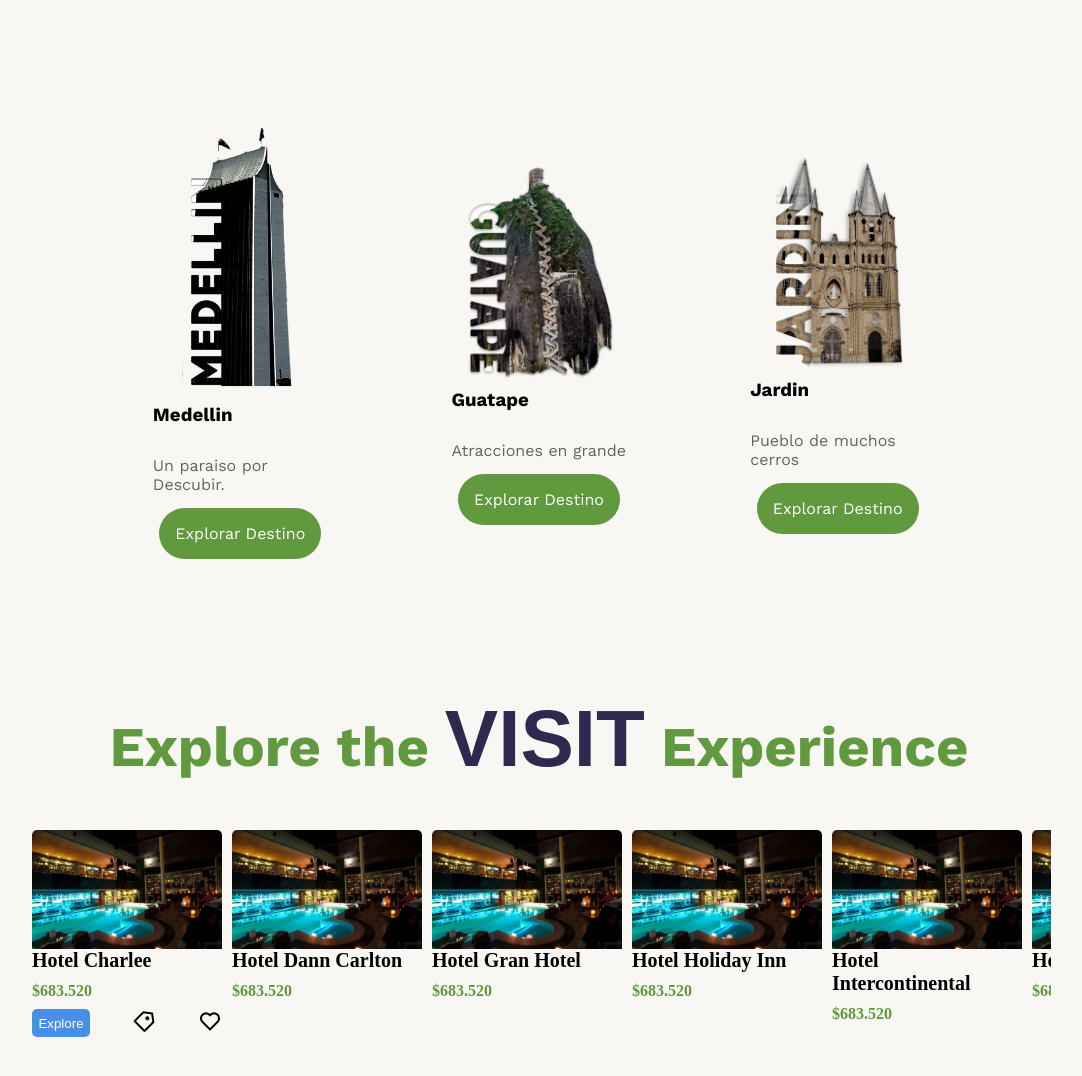
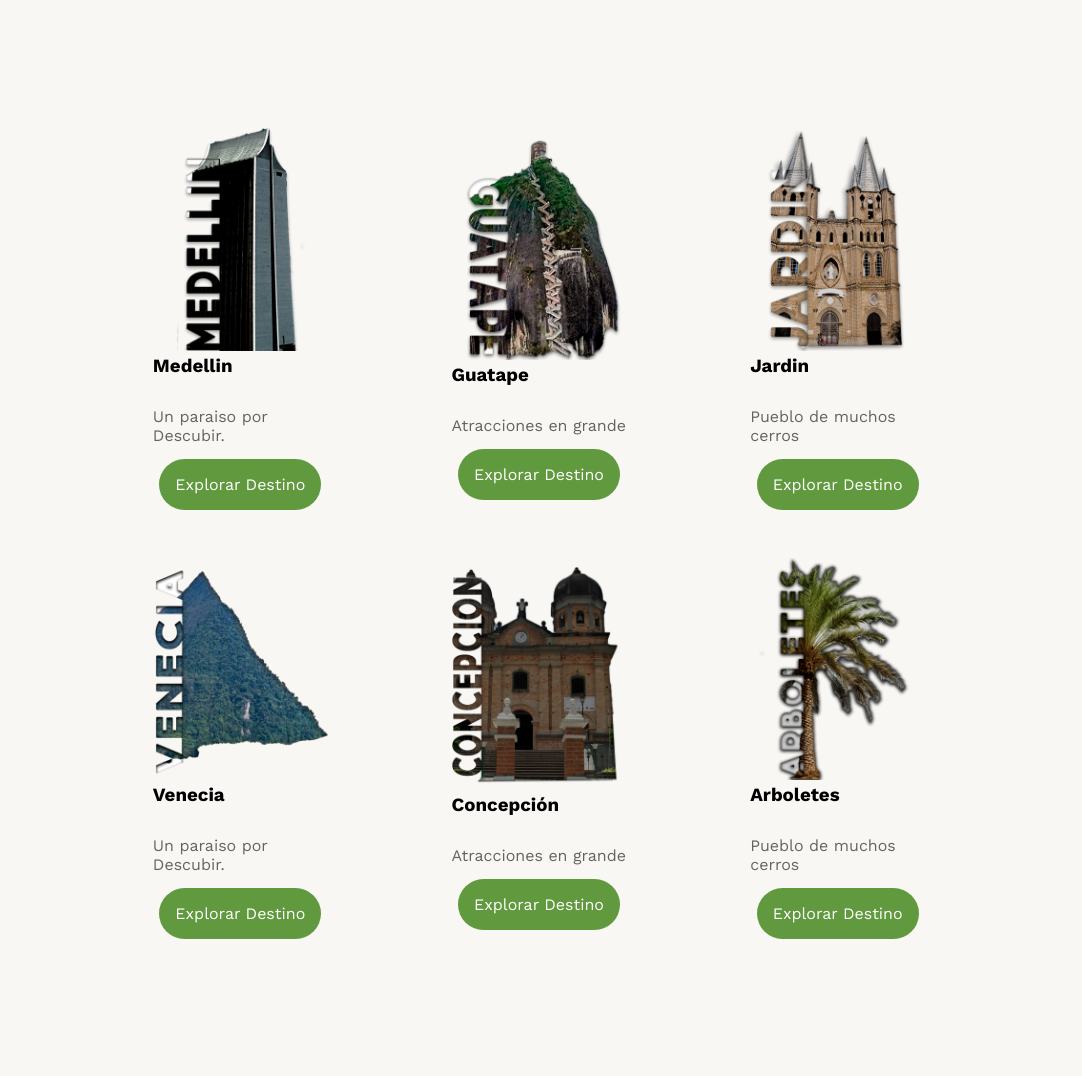
Before and after one commit to SamuelSml8/VISIT, a plain HTML site: page VISITANTIOQUIA-CODE/src/html/index.html in a window 1280 px wide. Shown: the part 740-1816 px from the top of the page, without its empty margins (101-1183 px from the left). Drawn offline with nearby package versions, Linux system fonts and the light colour scheme; sample sign-in values are in the browser's storage; a web font is replaced by a local one.

Commit message:
Se agregaron cards de pueblos

```diff
--- a/VISITANTIOQUIA-CODE/src/html/index.html
+++ b/VISITANTIOQUIA-CODE/src/html/index.html
@@ -66,7 +66,7 @@
             <div class="card-destinos card-0">
 
               <a href><img
-                  src="/VISIT/VISITANTIOQUIA-CODE/src/img/home/alone/colteger1 1.png"
+                  src="/VISIT/VISITANTIOQUIA-CODE/src/img/home/alone/medellin.png"
                   alt></a>
               <h3 class="titulo-destino">Medellin</h3>
               <p class="description-destino">Un paraiso por Descubir.</p>
@@ -74,33 +74,57 @@
                 class="link-destino">Explorar Destino</a>
             </div>
             <div class="card-destinos card-1"><a href><img
-                  src="/VISIT/VISITANTIOQUIA-CODE/src/img/home/alone/piedra home 1.png"
+                  src="/VISIT/VISITANTIOQUIA-CODE/src/img/home/alone/guatape.png"
                   alt></a>
               <h3 class="titulo-destino">Guatape</h3>
               <p class="description-destino">Atracciones en grande</p>
               <a href="/VISIT/VISITANTIOQUIA-CODE/src/html/guatape.html"
                 class="link-destino">Explorar Destino</a></div>
             <div class="card-destinos card-2"><a href><img
-                  src="/VISIT/VISITANTIOQUIA-CODE/src/img/home/alone/jardin home 1.png"
+                  src="/VISIT/VISITANTIOQUIA-CODE/src/img/home/alone/jardin.png"
                   alt></a>
               <h3 class="titulo-destino">Jardin</h3>
               <p class="description-destino">Pueblo de muchos cerros</p>
               <a href="/VISIT/VISITANTIOQUIA-CODE/src/html/jardin.html"
                 class="link-destino">Explorar Destino</a></div>
+                <div class="card-destinos card-0">
+
+                  <a href><img
+                      src="/VISIT/VISITANTIOQUIA-CODE/src/img/home/alone/venecia.png"
+                      alt></a>
+                  <h3 class="titulo-destino">Venecia</h3>
+                  <p class="description-destino">Un paraiso por Descubir.</p>
+                  <a href="/VISIT/VISITANTIOQUIA-CODE/src/html/medellin.html"
+                    class="link-destino">Explorar Destino</a>
+                </div>
+                <div class="card-destinos card-1"><a href><img
+                      src="/VISIT/VISITANTIOQUIA-CODE/src/img/home/alone/concepcion.png"
+                      alt></a>
+                  <h3 class="titulo-destino">Concepción</h3>
+                  <p class="description-destino">Atracciones en grande</p>
+                  <a href="/VISIT/VISITANTIOQUIA-CODE/src/html/guatape.html"
+                    class="link-destino">Explorar Destino</a></div>
+                <div class="card-destinos card-2"><a href><img
+                      src="/VISIT/VISITANTIOQUIA-CODE/src/img/home/alone/arboletes.png"
+                      alt></a>
+                  <h3 class="titulo-destino">Arboletes</h3>
+                  <p class="description-destino">Pueblo de muchos cerros</p>
+                  <a href="/VISIT/VISITANTIOQUIA-CODE/src/html/jardin.html"
+                    class="link-destino">Explorar Destino</a></div>
 
           </div>
         </section>
 
-        <section class="baner-info-1">
+        <!-- <section class="baner-info-1">
           <div class="baner">
             <h2 class="experience">Explore the <span
                 class="mom-cake">VISIT</span> Experience</h2>
           </div>
-        </section>
+        </section> -->
 
         <!-- carrusel experience -->
 
-        <section class="carrousel-1">
+        <!-- <section class="carrousel-1">
 
           <div class="slider">
             <div class="slide-track">
@@ -219,7 +243,7 @@
               </div>
             </div>
           </div>
-        </section>
+        </section> -->
 
         <!-- Sección principal -->
 
```
Also changed, not shown: VISITANTIOQUIA-CODE/src/img/home/alone/arboletes.png (added), VISITANTIOQUIA-CODE/src/img/home/alone/colteger1 1.png (deleted), VISITANTIOQUIA-CODE/src/img/home/alone/concepcion.png (added), VISITANTIOQUIA-CODE/src/img/home/alone/guatape.png (added), VISITANTIOQUIA-CODE/src/img/home/alone/jardin home 1.png (deleted), VISITANTIOQUIA-CODE/src/img/home/alone/jardin.png (added), VISITANTIOQUIA-CODE/src/img/home/alone/medellin.png (added), VISITANTIOQUIA-CODE/src/img/home/alone/piedra home 1.png (deleted), VISITANTIOQUIA-CODE/src/img/home/alone/venecia.png (added).
